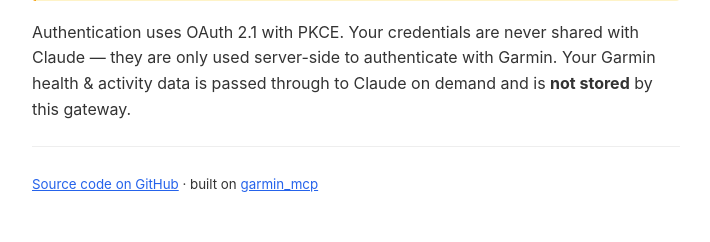
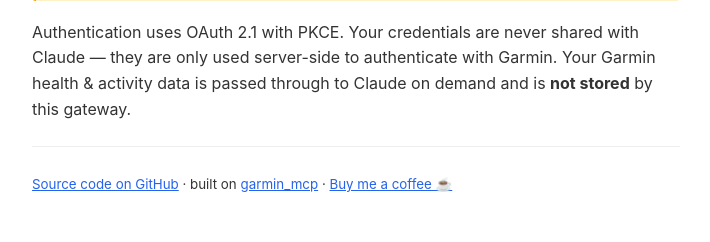
Before and after one commit to JustinMist/missingmcp, a Python web app: template src/garmin_gateway/templates/landing.html in a window 1280 px wide. Shown: the part 623-865 px from the top of the page, without its empty margins (284-994 px from the left). Run offline with Jinja, Linux system fonts and the light colour scheme; the template is opened without the code that fills it, so the values that code supplies are empty.

Commit message:
docs: add Buy Me a Coffee link (landing footer + README)
Plain <a> link, not the JS widget — the widget loads a script from
buymeacoffee.com which the CSP (default-src 'self') would block.

```diff
--- a/src/garmin_gateway/templates/landing.html
+++ b/src/garmin_gateway/templates/landing.html
@@ -44,6 +44,6 @@
   <p>Authentication uses OAuth 2.1 with PKCE. Your credentials are never shared with Claude &mdash; they are only used server-side to authenticate with Garmin. Your Garmin health &amp; activity data is passed through to Claude on demand and is <strong>not stored</strong> by this gateway.</p>
 
   <hr>
-  <p><small><a href="https://github.com/VelkyVenik/garmin-mcp-gateway">Source code on GitHub</a> &middot; built on <a href="https://github.com/Taxuspt/garmin_mcp">garmin_mcp</a></small></p>
+  <p><small><a href="https://github.com/VelkyVenik/garmin-mcp-gateway">Source code on GitHub</a> &middot; built on <a href="https://github.com/Taxuspt/garmin_mcp">garmin_mcp</a> &middot; <a href="https://buymeacoffee.com/veniko">Buy me a coffee ☕</a></small></p>
 </body>
 </html>
```
Also changed, not shown: README.md.
